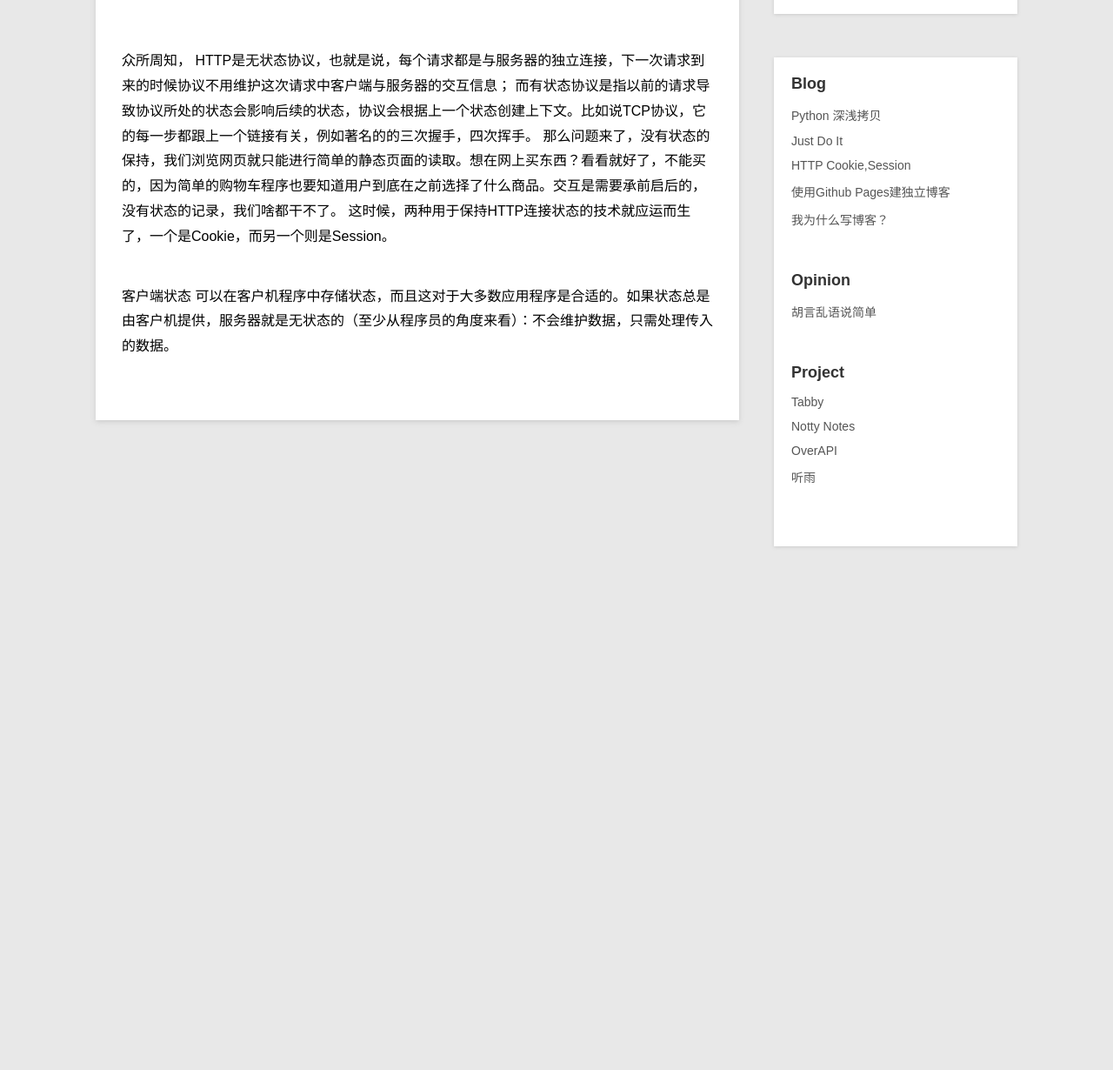
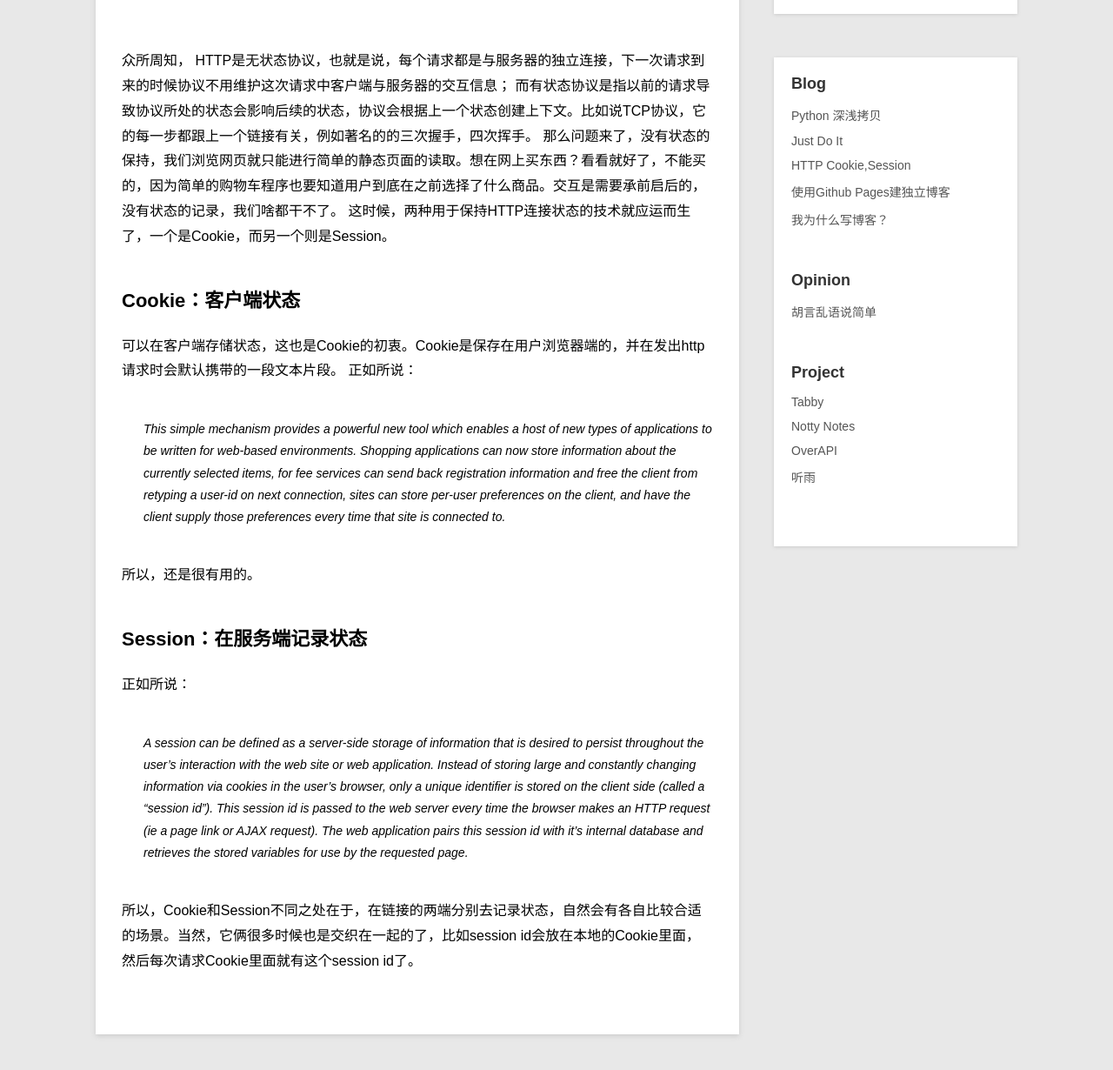
Before and after one commit to tylderen/tylderen.github.io, a Jekyll site: the page built from _posts/blog/2015-08-03-test.md, in a window 1280 px wide, cut to the strip 189-1458 px from the top of the page. Shown: the top 1230 px of the strip at 87% size. Built offline with Jekyll 4.4.1, drawn with Linux system fonts in a browser that asks for light colours; Markdown is read by kramdown in place of the engine named in the settings; before the commit the page ends 900 px from its top, so only the background shows below that.

Commit message:
Update 2015-08-03-test.md

```diff
--- a/_posts/blog/2015-08-03-test.md
+++ b/_posts/blog/2015-08-03-test.md
@@ -10,5 +10,18 @@ category: blog
   那么问题来了，没有状态的保持，我们浏览网页就只能进行简单的静态页面的读取。想在网上买东西？看看就好了，不能买的，因为简单的购物车程序也要知道用户到底在之前选择了什么商品。交互是需要承前启后的，没有状态的记录，我们啥都干不了。
   这时候，两种用于保持HTTP连接状态的技术就应运而生了，一个是Cookie，而另一个则是Session。
 
-  客户端状态
-  可以在客户机程序中存储状态，而且这对于大多数应用程序是合适的。如果状态总是由客户机提供，服务器就是无状态的（至少从程序员的角度来看）：不会维护数据，只需处理传入的数据。
+##Cookie：客户端状态
+可以在客户端存储状态，这也是Cookie的初衷。Cookie是保存在用户浏览器端的，并在发出http请求时会默认携带的一段文本片段。
+正如所说：
+> This simple mechanism provides a powerful new tool which enables a host of new types of applications to be written for web-based environments. Shopping applications can now store information about the currently selected items, for fee services can send back registration information and free the client from retyping a user-id on next connection, sites can store per-user preferences on the client, and have the client supply those preferences every time that site is connected to.
+
+所以，还是很有用的。
+
+##Session：在服务端记录状态
+
+正如所说：
+> A session can be defined as a server-side storage of information that is desired to persist throughout the user's interaction with the web site or web application.
+Instead of storing large and constantly changing information via cookies in the user's browser, only a unique identifier is stored on the client side (called a "session id"). This session id is passed to the web server every time the browser makes an HTTP request (ie a page link or AJAX request). The web application pairs this session id with it's internal database and retrieves the stored variables for use by the requested page.
+
+
+所以，Cookie和Session不同之处在于，在链接的两端分别去记录状态，自然会有各自比较合适的场景。当然，它俩很多时候也是交织在一起的了，比如session id会放在本地的Cookie里面，然后每次请求Cookie里面就有这个session id了。
```
